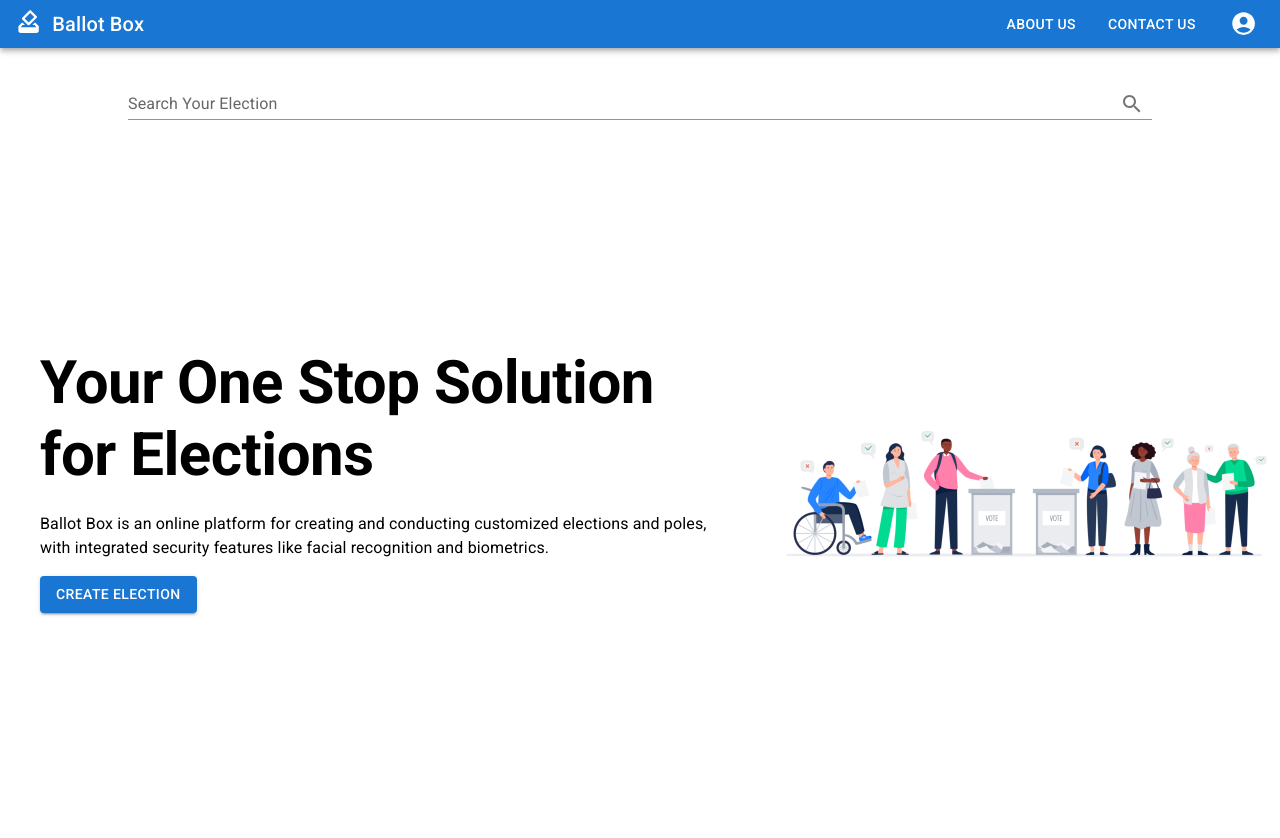
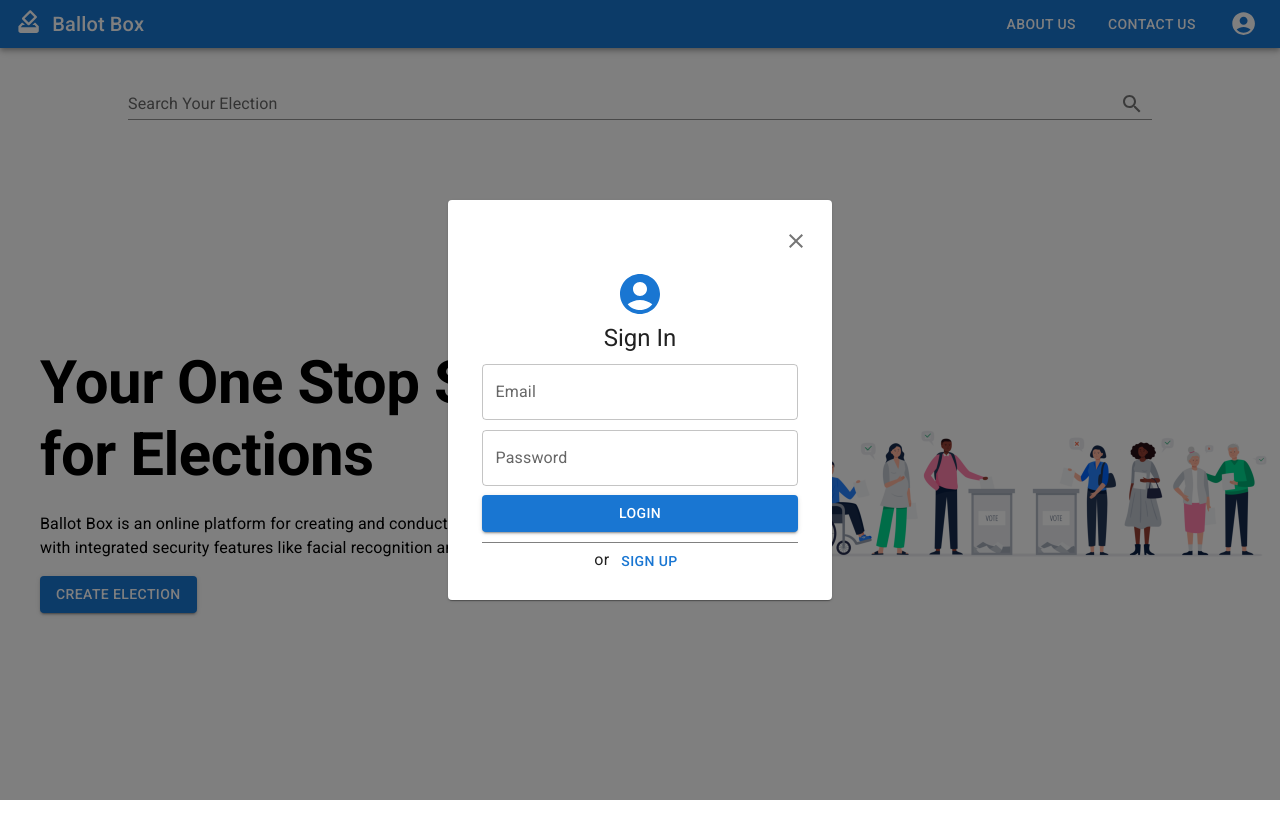
Before and after one commit to AbhishekTomr/ballot-box, a React (Create React App) app: page / in a window 1280 px wide. Both pictures are taken after a click on the button 1243 px from the left and 24 px from the top of the page. Built offline with nearby package versions, Linux system fonts and the light colour scheme.

Commit message:
adding signin component

```diff
--- a/public/index.html
+++ b/public/index.html
@@ -21,7 +21,6 @@
       <meta name="theme-color" content="#ffffff">
     </head>
   <body>
-    <noscript>You need to enable JavaScript to run this app.</noscript>
     <div id="root"></div>
     <!--
       This HTML file is a template.
@@ -33,5 +32,6 @@
       To begin the development, run `npm start` or `yarn start`.
       To create a production bundle, use `npm run build` or `yarn build`.
     -->
+    <div id="login-overlayer" class="overlayer"></div>
   </body>
 </html>
--- a/src/App.js
+++ b/src/App.js
@@ -3,16 +3,21 @@ import Header from './components/layout/Header/Header';
 import MaintText from './components/layout/MainText/MainText';
 import MainImage from './components/layout/MainImage/MainImage';
 import Search from './components/layout/Search/Search';
+import {useState} from 'react';
+import Login from './components/Login/Login';
+import  ReactDOM  from 'react-dom';
 
 
 function App() {
+  const [loginState,showLogin] = useState(false);
   return (
     <div className="App">
-     <Header className='headerWrap'/>
+     <Header className='headerWrap' showLogin={showLogin}/>
      <Search className='searchSection'/>
      <main className='mainContent'>
       <div className='mainTextWrap'><MaintText/></div>
      <div className='mainImageWrap'><MainImage/></div>
+     {loginState && ReactDOM.createPortal(<Login closeLogin={showLogin}/>, document.getElementById('login-overlayer'))}
      </main>
     </div>
   );
--- /dev/null
+++ b/src/components/Login/Login.jsx
@@ -0,0 +1,46 @@
+import useStyles from './LoginStyle';
+import {Card, Typography, CardMedia, CardContent,FormControl,OutlinedInput,Button,InputLabel,InputAdornment} from '@mui/material'
+import { IconButton } from '@mui/material';
+import AccountCircleSharpIcon from '@mui/icons-material/AccountCircleSharp';
+import CloseIcon from '@mui/icons-material/Close';
+import VisibilityIcon from '@mui/icons-material/Visibility';
+
+
+
+let Login = (props)=>{
+    const closeWindow =()=>{
+        props.closeLogin(false);
+    }
+    const classes = useStyles();
+    return(
+        <div className={classes.loginScreen}>
+            <Card className={classes.loginCard}>
+                <IconButton className={classes.closeIt} onClick={closeWindow}><CloseIcon/></IconButton>
+                <CardMedia className={classes.loginIcon}>
+                    <AccountCircleSharpIcon className={classes.icons} fontSize="5rem" color="primary" />
+                    <Typography variant="h5" className={classes.signInHeading}>Sign In</Typography>
+                </CardMedia>
+                <FormControl className={classes.loginField} variant="outlined">
+                        <InputLabel htmlFor="my-user" className={classes.inputLabel}>Email</InputLabel>
+                        <OutlinedInput
+                         id="my-user"
+                         type="text"
+                         aria-describedby="my-helper-text"
+                         className={classes.inputField} />
+                </FormControl>
+                <FormControl className={classes.loginField} variant="outlined">
+                        <InputLabel htmlFor="my-pass" className={classes.inputLabel}>Password</InputLabel>
+                        <OutlinedInput id="my-pass"
+                         type="password"
+                         aria-describedby="my-helper-text"
+                         className={classes.inputField}
+                         />
+                </FormControl>
+                <Button variant="contained" color="primary" className={classes.btn}>Login</Button>
+                <Typography className={classes.optSignUp}>or <Button className={classes.signUp} color="primary">Sign Up</Button></Typography>
+            </Card>
+        </div>
+    )
+}
+
+export default Login;
--- /dev/null
+++ b/src/components/Login/LoginStyle.js
@@ -0,0 +1,60 @@
+import { makeStyles } from "@mui/styles";
+
+
+const useStyles = makeStyles({
+    loginScreen:{
+        position: 'absolute',
+        height: '100vh',
+        width: '100vw !important',
+        backgroundColor: 'rgba(0,0,0,.5)',
+        top: '0px',
+        right: '0px',
+        zIndex: '1',
+        display: 'flex',
+        justifyContent: 'center',
+        alignItems: 'center'
+    },
+    loginCard:{
+        height: '50vh',
+        width: '30vw',
+        display: 'flex',
+        flexFlow: 'column nowrap',
+        padding: '1rem',
+        justifyContent: 'space-around',
+        alignItems:'center',
+    },
+    inputLabel:{
+        // border:'1px solid black',
+        backgroundColor: 'white',
+    },
+    closeIt:{
+        alignSelf: 'flex-end'
+    },
+    loginIcon:{
+        textAlign: 'center',
+    },
+    icons:{
+        fontSize: '3rem',
+    },
+    signInHeading:{
+        fontWeight: 'bold',
+    },
+    loginField:{
+        width: '90%',
+    },
+    btn:{
+        width: '90%'
+    },
+    optSignUp:{
+        borderTop:'1px solid gray',
+        width: '90%',
+        textAlign:'center',
+    },
+    signUp:{
+        fontSize: '1rem',
+        fontWeight: 'bold',
+        textTransform: 'capitalize',
+    }
+});
+
+export default useStyles;
--- a/src/components/layout/Header/Header.jsx
+++ b/src/components/layout/Header/Header.jsx
@@ -3,7 +3,7 @@ import HowToVoteIcon from '@mui/icons-material/HowToVote';
 import useStyle from "./HeaderStyle";
 import AccountCircleIcon from '@mui/icons-material/AccountCircle';
 
-const Header = () =>{
+const Header = (props) =>{
     const classes = useStyle();
 
     return (
@@ -16,13 +16,13 @@ const Header = () =>{
             <Container className={`${classes.headerRight} ${classes.headerContainer}`}>
                 <Button variant="densed">About Us</Button>
                 <Button variant="densed">Contact Us</Button>
-                <IconButton>
+                <IconButton onClick={()=>{props.showLogin(oldState=>{return (!oldState)})}}>
                     <AccountCircleIcon className={classes.icons}/>
                 </IconButton>
             </Container>
         </Toolbar>
         </AppBar>
-    );
+    )
 }
 
 export default Header;
--- a/src/components/layout/MainImage/MainImage.jsx
+++ b/src/components/layout/MainImage/MainImage.jsx
@@ -7,7 +7,7 @@ const MainImage = ()=>{
     return (
         <Container className={classes.imgWrap}>
         </Container>
-    );
+    )
 }
 
 export default MainImage;
--- a/src/index.css
+++ b/src/index.css
@@ -6,4 +6,6 @@
 }
 body{
     overflow: hidden;
+    height: 100vh;
+    width: 100vw;
 }
```
